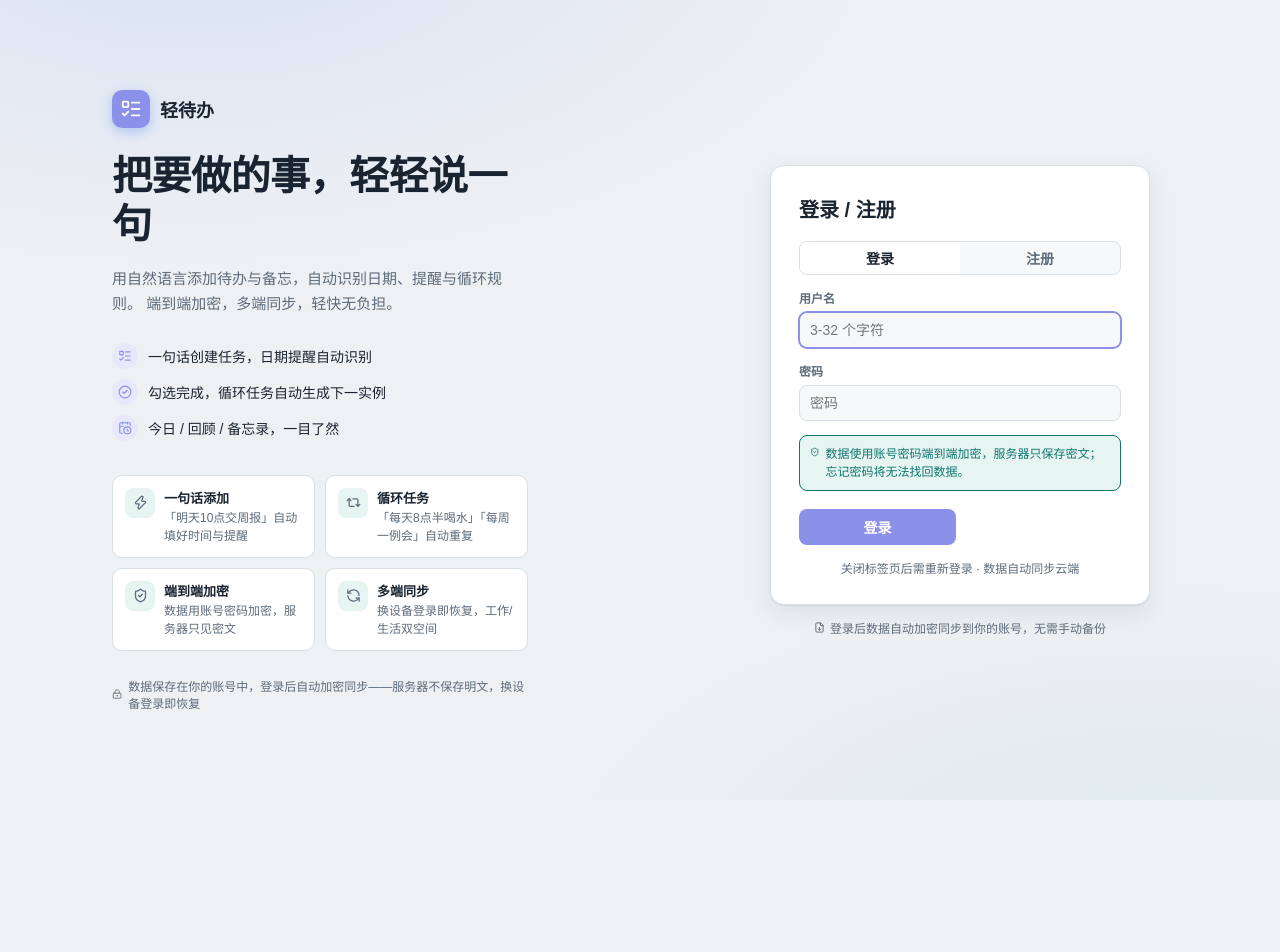
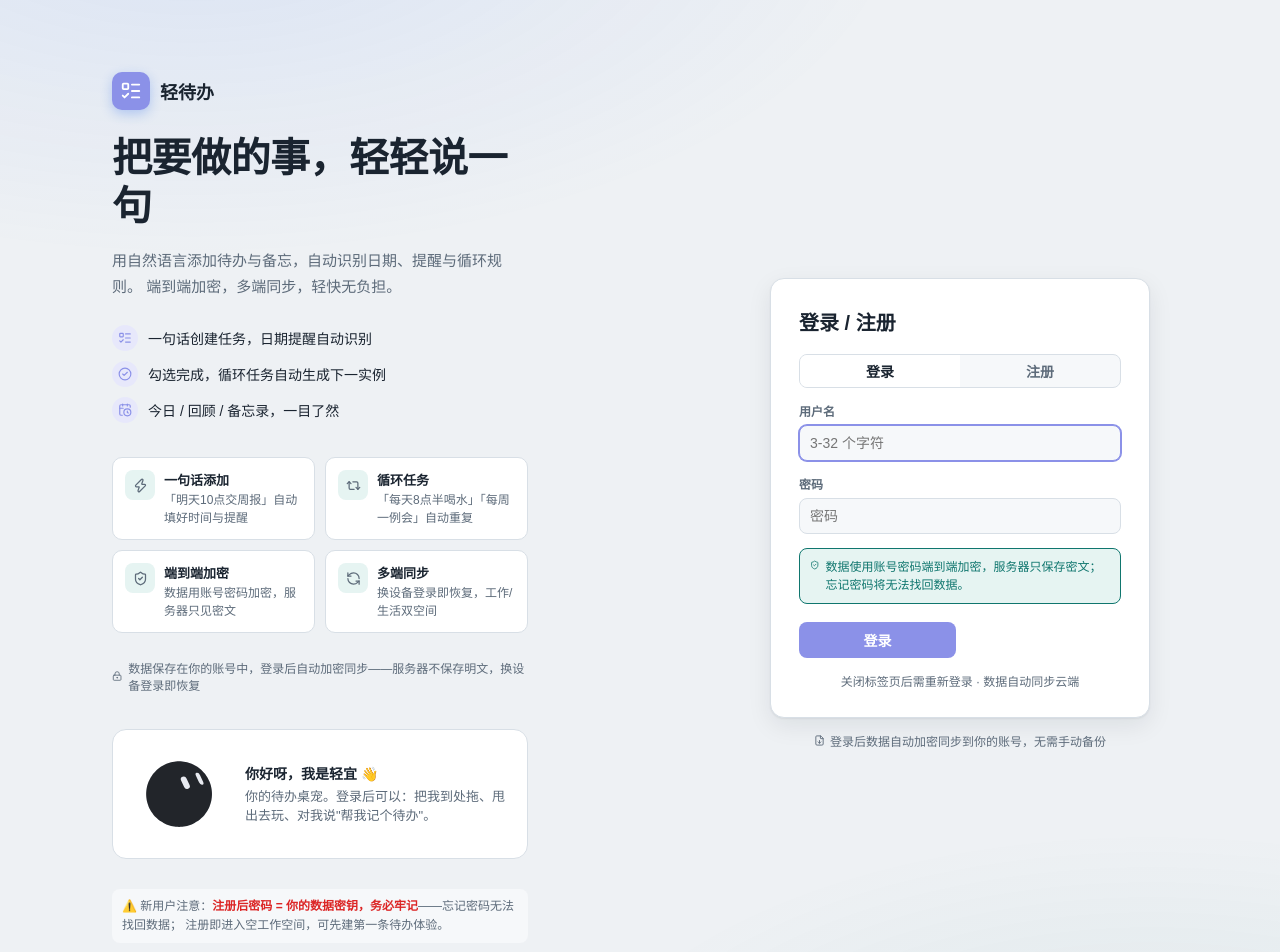
Before and after one commit to zhiheou/light-todo, a React (Vite) app: page / in a window 1280 px wide. Shown: the top 952 px of the page. Before the commit the page ends 800 px from the top, so only its background shows below. Built offline with nearby package versions, Linux system fonts and the light colour scheme; a small style sheet from the web is missing.

Commit message:
v3.7.3: 登录页桌宠引导 + 新用户注意事项
- 登录页展示黑白桌宠 + 欢迎气泡(可拖/可甩/可对话)
- 新用户注意事项: 密码=数据密钥勿忘、注册进空空间

Co-Authored-By: Claude Opus 4.8 <noreply@anthropic.com>

```diff
--- a/src/components/LoginGate.tsx
+++ b/src/components/LoginGate.tsx
@@ -11,6 +11,7 @@ import {
 } from "lucide-react";
 import type { LucideIcon } from "lucide-react";
 import AuthForm from "./AuthForm";
+import { BloubAvatar } from "./BloubAvatar";
 
 interface LoginGateProps {
   onLogin: (username: string, password: string) => Promise<void>;
@@ -91,6 +92,19 @@ export default function LoginGate({ onLogin, onRegister, booting, error }: Login
           <LockKeyhole size={12} />
           数据保存在你的账号中，登录后自动加密同步——服务器不保存明文，换设备登录即恢复
         </div>
+
+        {/* 桌宠引导：欢迎 + 新手提示 */}
+        <div className="gate-pet">
+          <BloubAvatar state="idle" coat="mono" size={104} className="gate-pet-blob" />
+          <div className="gate-pet-bubble">
+            <b>你好呀，我是轻宜 👋</b>
+            <span>你的待办桌宠。登录后可以：把我到处拖、甩出去玩、对我说"帮我记个待办"。</span>
+          </div>
+        </div>
+        <p className="gate-notice">
+          ⚠️ 新用户注意：<b>注册后密码 = 你的数据密钥，务必牢记</b>——忘记密码无法找回数据；
+          注册即进入空工作空间，可先建第一条待办体验。
+        </p>
       </div>
 
       {/* 右侧表单区 */}
--- a/src/styles.css
+++ b/src/styles.css
@@ -3801,3 +3801,33 @@ html[data-card-style="colorful"] .priority.p4 {
   border: 5px solid transparent;
   border-top-color: #17233a;
 }
+
+/* v3.7.3 登录页桌宠引导 */
+.gate-pet {
+  display: flex;
+  align-items: center;
+  gap: 14px;
+  margin-top: 18px;
+  padding: 12px 14px;
+  background: var(--surface, #fff);
+  border: 1px solid var(--border, #d8dfe6);
+  border-radius: 14px;
+}
+.gate-pet-blob { flex: none; }
+.gate-pet-bubble { display: flex; flex-direction: column; gap: 4px; font-size: 13px; }
+.gate-pet-bubble b { font-size: 14px; }
+.gate-pet-bubble span { color: var(--text-2, #5d6b7a); line-height: 1.5; }
+.gate-notice {
+  margin-top: 12px;
+  font-size: 12px;
+  line-height: 1.6;
+  color: var(--muted, #5d6b7a);
+  padding: 8px 10px;
+  background: var(--bg-2, #f6f8fa);
+  border-radius: 8px;
+}
+.gate-notice b { color: var(--danger, #dc2626); }
+@media (max-width: 900px) {
+  .gate-pet { flex-direction: row; }
+  .gate-pet-blob { width: 72px; }
+}
```
